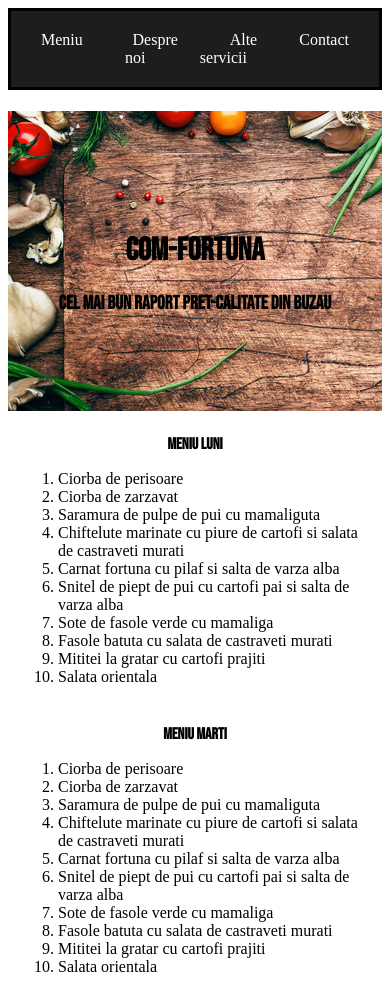
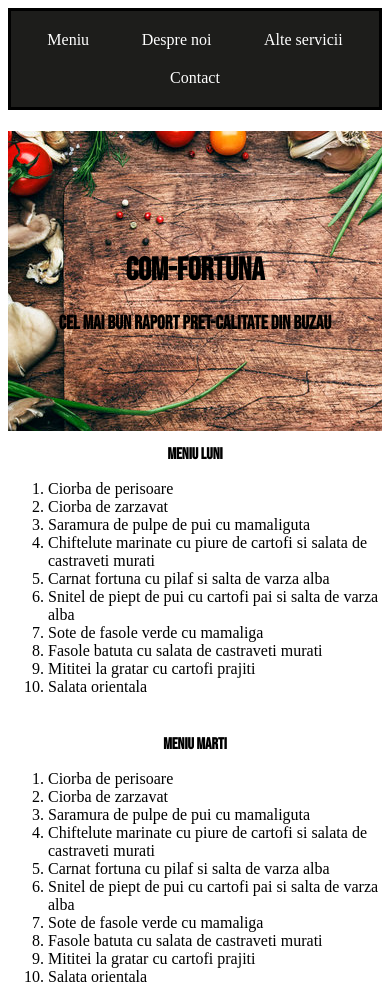
Before and after one commit to ionut31235/Fortuna3, a plain HTML site: page index.html in a window 390 px wide. Shown: the top 989 px of the page. Drawn offline with Linux system fonts and the light colour scheme.

Commit message:
Add files via upload

```diff
--- a/style.css
+++ b/style.css
@@ -134,6 +134,9 @@ nav ul li a:hover {
         display: block;
         margin: 10px 0;
     }
+    nav ul {
+        flex-wrap: wrap;
+    }
 }
 
 /* Media Query for screens smaller than 480px (mobile phones) */
@@ -147,9 +150,7 @@ nav ul li a:hover {
     }
 
     .parent {
-        margin: 10px;
         display: flex;
-
     }
 
     .meniu {
@@ -158,5 +159,9 @@ nav ul li a:hover {
 
     footer {
         font-size: 0.8rem;
+        flex-wrap:wrap;
     }
-}
+
+    nav ul {
+        flex-wrap: wrap;
+    }
```
